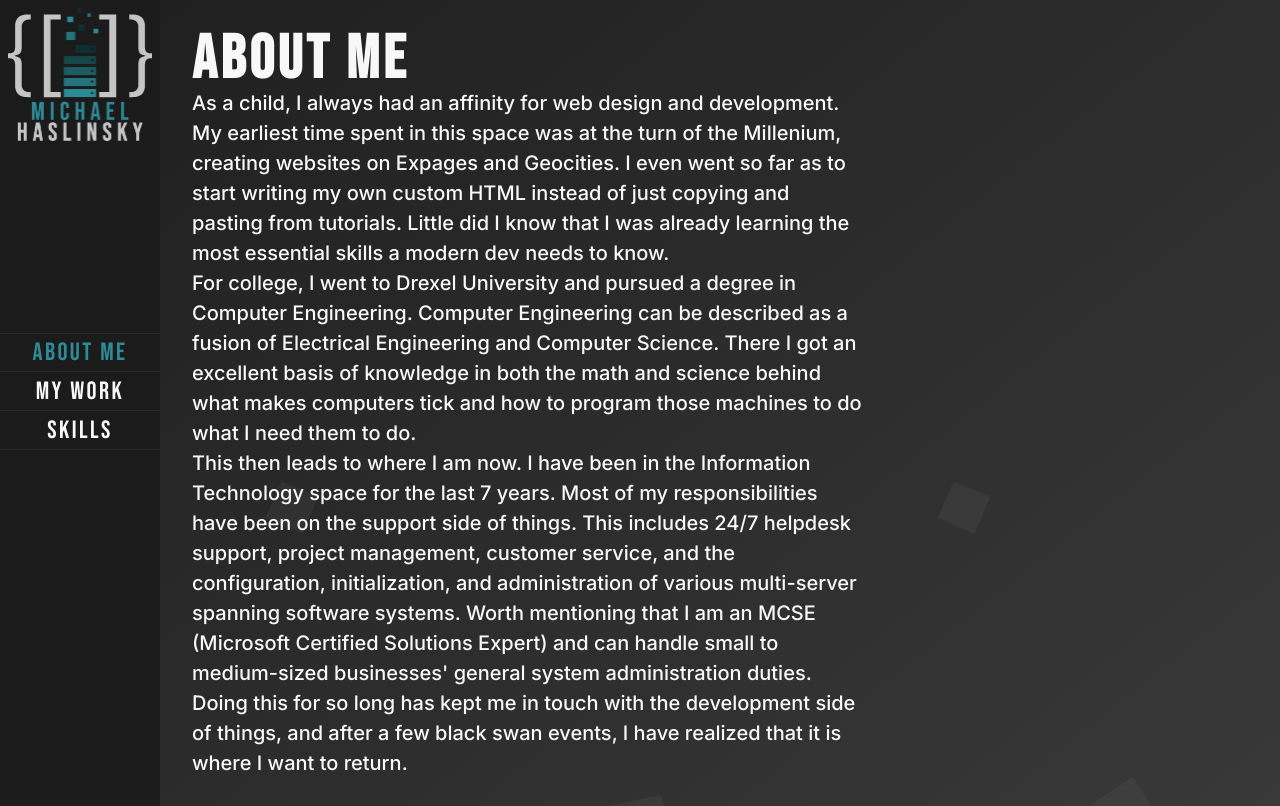
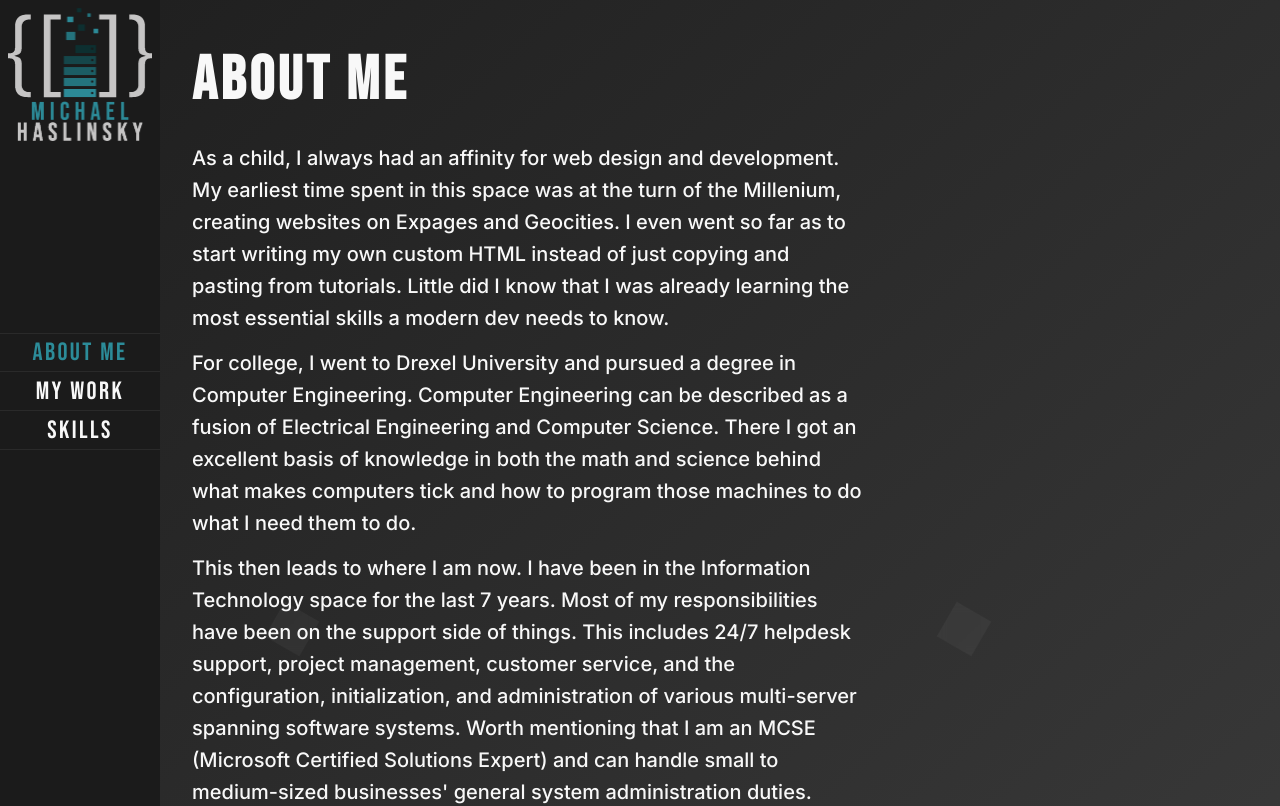
Before and after one commit to mhaslinsky/portfolio, a React (Create React App) app: page /about in a window 1280 px wide. Shown: the top 806 px of the page. Built offline with nearby package versions, Linux system fonts and the light colour scheme; some icons are missing.

Commit message:
fixing about me page sizing

```diff
--- a/src/pages/AboutMe.module.scss
+++ b/src/pages/AboutMe.module.scss
@@ -12,6 +12,9 @@
   &__letter {
     opacity: 0;
     animation-name: fade;
+    max-width: 72ch;
+    line-height: 160%;
+    margin-bottom: 0.8rem;
     @for $i from 1 through 4 {
       &:nth-of-type(#{$i}) {
         animation-delay: 200ms * $i;
```
